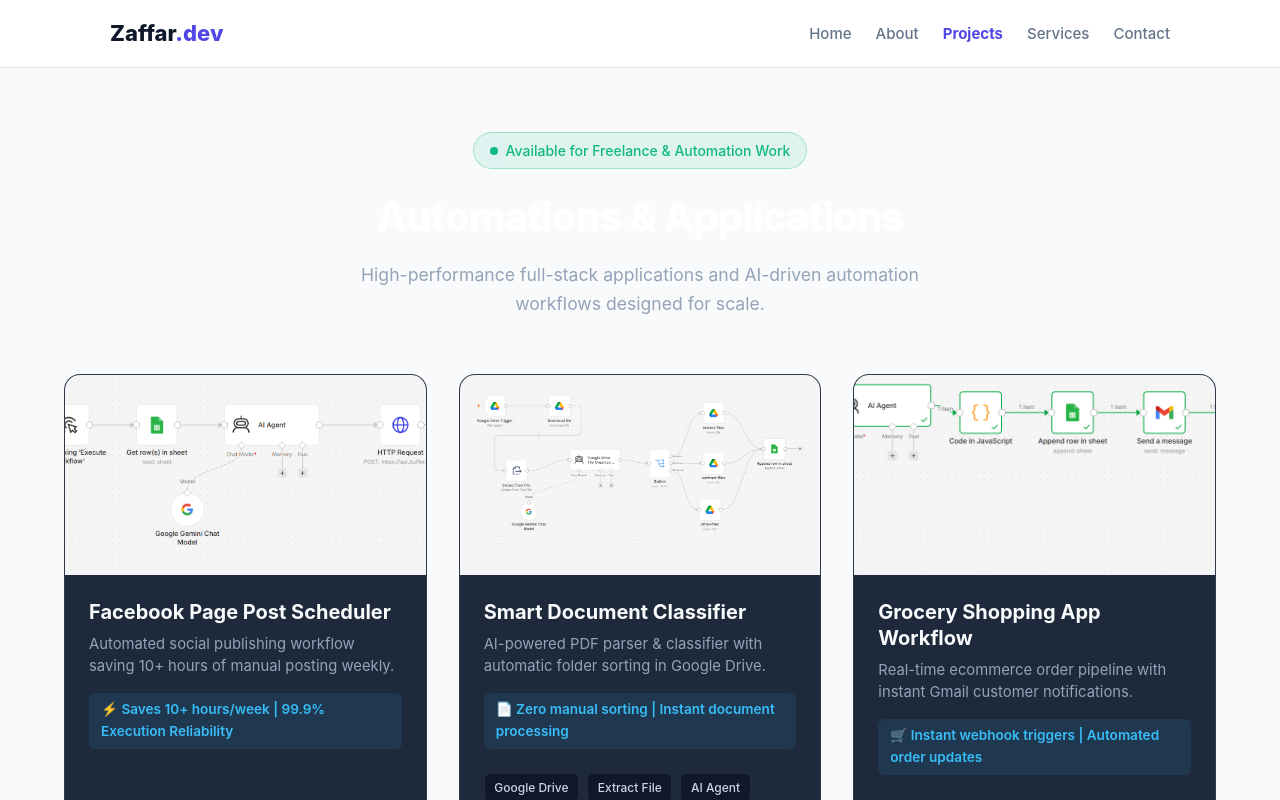
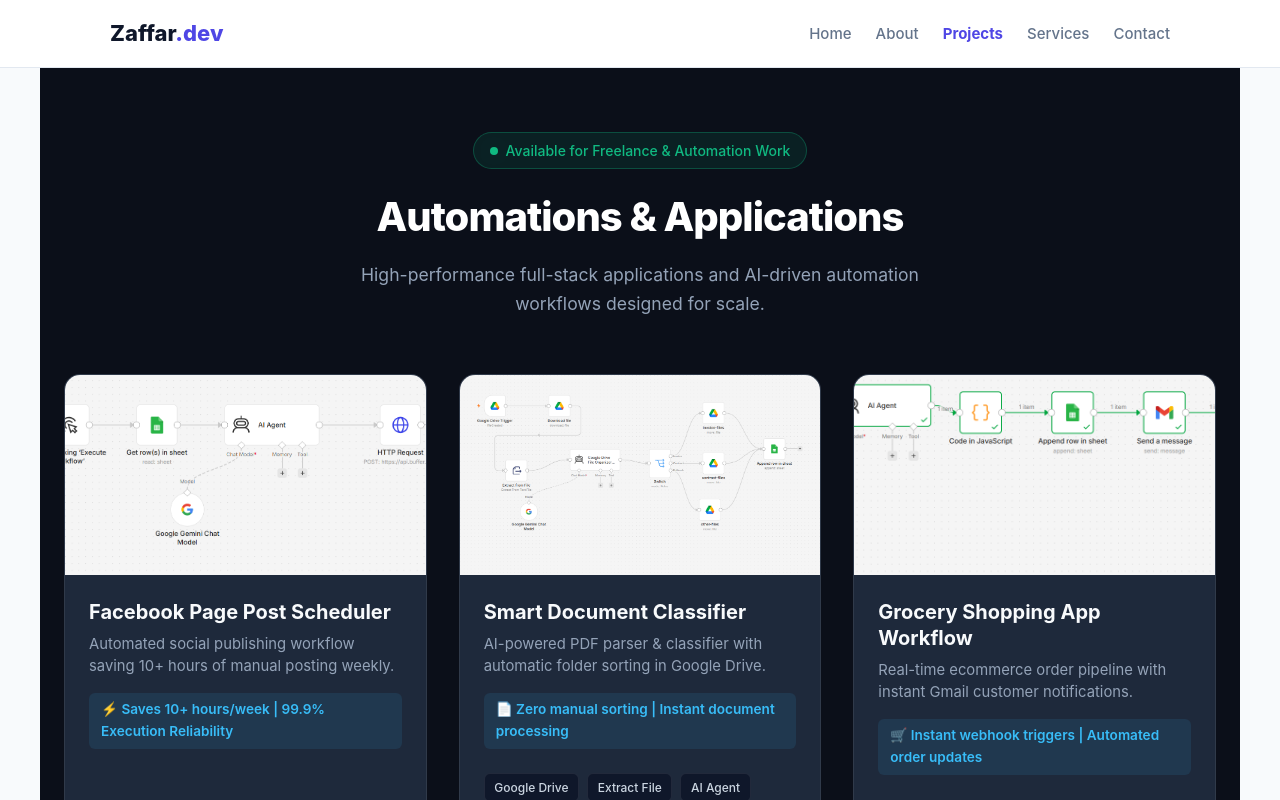
Before and after one commit to zaffarmalik/zaffar-portfolio, a React (Vite) app: page /projects in a window 1280 px wide. Shown: the top 800 px of the page. Built offline with nearby package versions, Linux system fonts and the light colour scheme.

Commit message:
change in projects

```diff
--- a/src/pages/Projects.css
+++ b/src/pages/Projects.css
@@ -1,9 +1,14 @@
+/* ==========================================================================
+   Page & Outer Wrapper Fix
+   ========================================================================== */
 .projects-container {
   max-width: 1200px;
   margin: 0 auto;
   padding: 4rem 1.5rem;
   color: #e2e8f0;
   font-family: 'Inter', system-ui, -apple-system, sans-serif;
+  background-color: #0b0f19; /* Full Page Dark Background Fix */
+  min-height: 100vh;
 }
 
 /* Header Section */
@@ -63,7 +68,9 @@
   line-height: 1.6;
 }
 
-/* Projects Grid & Cards */
+/* ==========================================================================
+   Projects Grid & Cards
+   ========================================================================== */
 .projects-grid {
   display: grid;
   grid-template-columns: repeat(auto-fill, minmax(340px, 1fr));
@@ -232,7 +239,9 @@
   fill: currentColor;
 }
 
-/* Modal Popup Styles */
+/* ==========================================================================
+   Modal Popup Styles
+   ========================================================================== */
 .modal-overlay {
   position: fixed;
   inset: 0;
@@ -347,6 +356,7 @@
   margin-top: 1rem;
 }
 
+/* Responsive Media Query */
 @media (max-width: 640px) {
   .projects-heading {
     font-size: 1.85rem;
```
